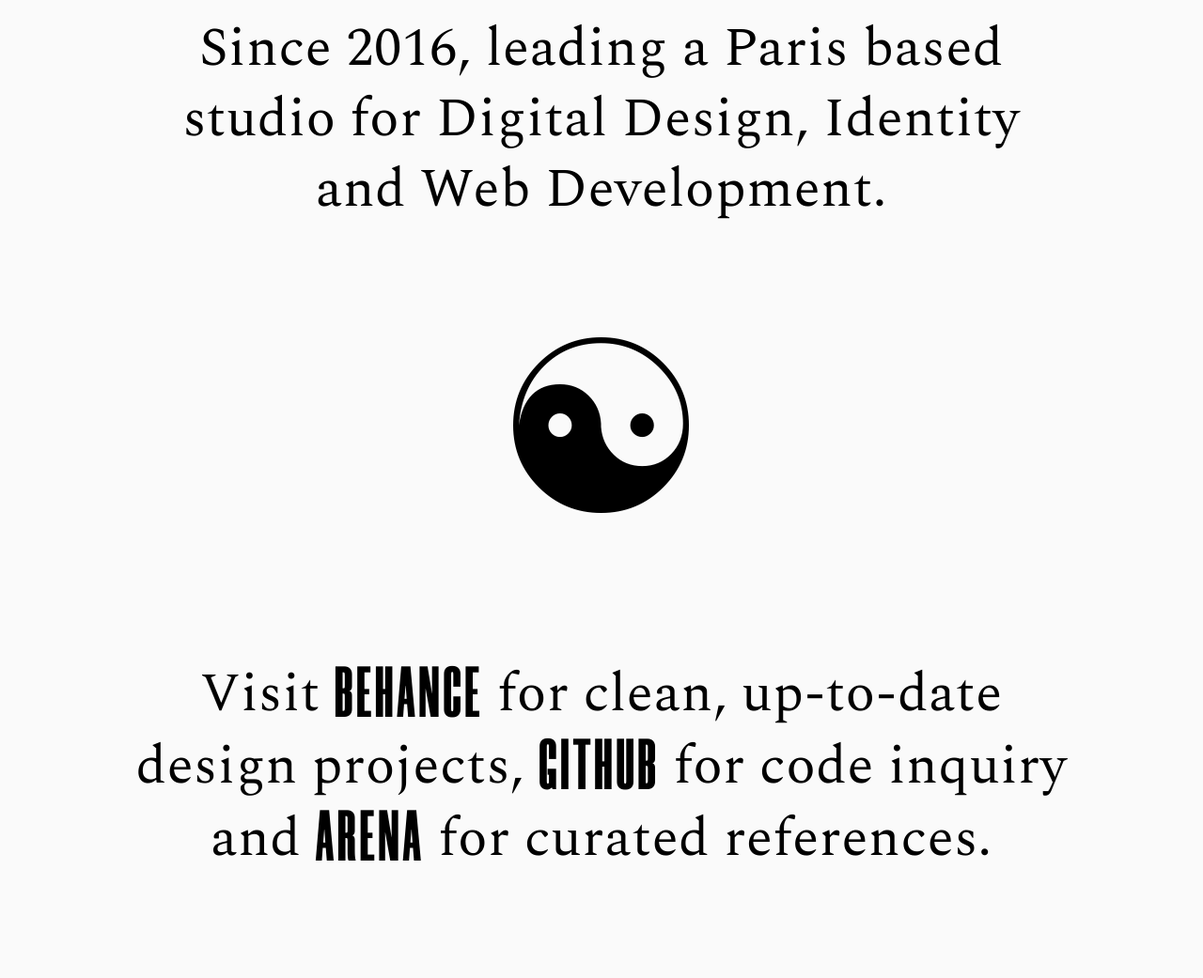
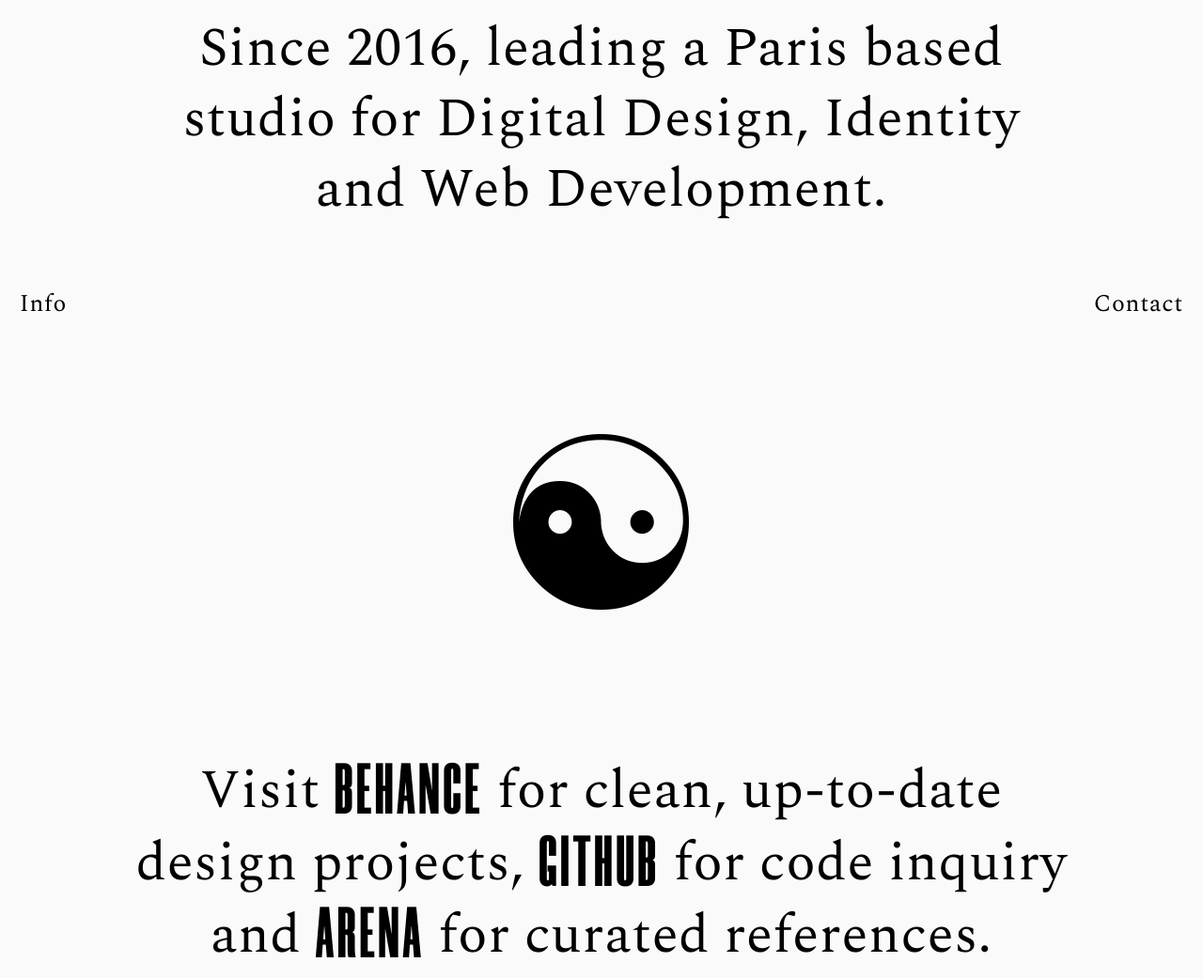
Before and after one commit to Stan83W/fr0n7-c0ur53, a plain HTML site: page index.html in a window 1280 px wide. Shown: the part 832-1873 px from the top of the page at 94% size. Before the commit the page ends 1827 px from the top, so only its background shows below. Drawn offline with nearby package versions, Linux system fonts and the light colour scheme.

Commit message:
add socials

```diff
--- a/css/style.css
+++ b/css/style.css
@@ -38,6 +38,9 @@
 }
 a:hover {
   color: rgb(250, 250, 250);
+}
+ul {
+  padding: 0;
 }
 @keyframes lsd {
     0% {
@@ -100,4 +103,23 @@
   font-size: 20rem;
   margin: 0;
 }
-::selection { background: #f0f; color: #f0f; text-shadow: 0.015em 0.015em 0.05em rgba(0,0,0,0.3);}
+.inline-flex{
+  display: flex;
+  justify-content: space-between;
+}
+.socials li {
+  list-style: none;
+  padding: 0 1rem;
+}
+
+
+::selection {
+  background: #f0f;
+  color: #f0f;
+  text-shadow: 0.015em 0.015em 0.05em rgba(0,0,0,0.3);
+}
+::-moz-selection {
+  background: #f0f;
+  color: #f0f;
+  text-shadow: 0.015em 0.015em 0.05em rgba(0,0,0,0.3);
+}
--- a/index.html
+++ b/index.html
@@ -33,6 +33,12 @@
         <br>and Web Development.
       </h2>
     </div>
+    <div class="socials">
+      <ul class="inline-flex">
+        <li><a href="#">Info</a></li>
+        <li><a href="mailto:stanislas.wiart@gmail.com" target="_blank">Contact</a></li>
+      </ul>
+    </div>
     <div class="text-center box-row contained">
       <h2 id="symbol">&#9775</h2>
     </div>
```
